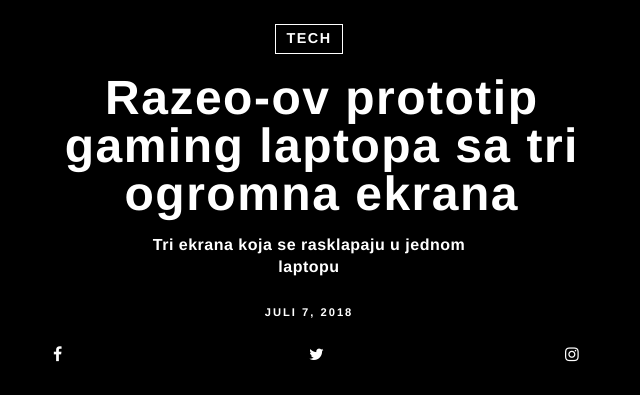
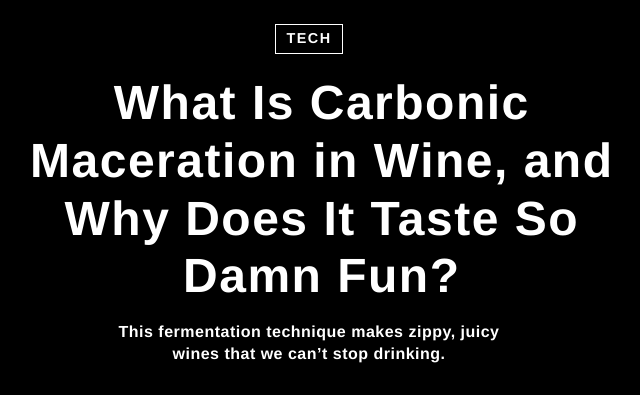
Before and after one commit to Mirza98/php_test, a PHP site: page /2017-01/story_ba.html in a window 1280 px wide. Shown: the part 50-445 px from the top of the page, without its empty margins (331-971 px from the left). Run offline with PHP 8.4, Linux system fonts and the light colour scheme.

Commit message:
update  black

```diff
--- a/2017-01/story_ba.html
+++ b/2017-01/story_ba.html
@@ -55,11 +55,11 @@
   </div>
 
   <div class="naslov">
-    <h5>Razeo-ov prototip gaming laptopa sa tri ogromna ekrana</h5>
+    <h5>What Is Carbonic Maceration in Wine, and Why Does It Taste So Damn Fun?</h5>
   </div>
 
   <div class="pod-naslov">
-    <h2>Tri ekrana koja se rasklapaju u jednom laptopu</h2>
+    <h2>This fermentation technique makes zippy, juicy wines that we can’t stop drinking.</h2>
   </div>
   <div class="datum">
     <h6>JULI 7, 2018</h6>
@@ -76,7 +76,7 @@
   </div>
 
   <div class="header_img">
-    <img src="imagines/desert.jpg">
+    <img src="imagines/bluebery.jpg">
     <!-- space_explosion.jpg"> -->
   </div>
 
--- a/allstyles/style_story_ba.css
+++ b/allstyles/style_story_ba.css
@@ -46,7 +46,7 @@
 
 .naslov h5{
     font-size: 3rem;
-    line-height: 1;
+    line-height: 1.2;
     letter-spacing: 1.5px;
     color: white;
     text-align: center;
@@ -65,9 +65,9 @@
     font-family: futura-pt,Helvetica Neue,Helvetica,Roboto,Arial,sans-serif;
     font-weight: 600;
     font-size: 1rem;
-    line-height: 1.36;
+    line-height: 1.4;
     letter-spacing: .5px;
-    max-width: 368px;
+    max-width: 388px;
     margin: 0 auto 25px;
     text-align: center;
     color: white;
```
Also changed, not shown: 2017-01/imagines/bluebery.jpg (added).
